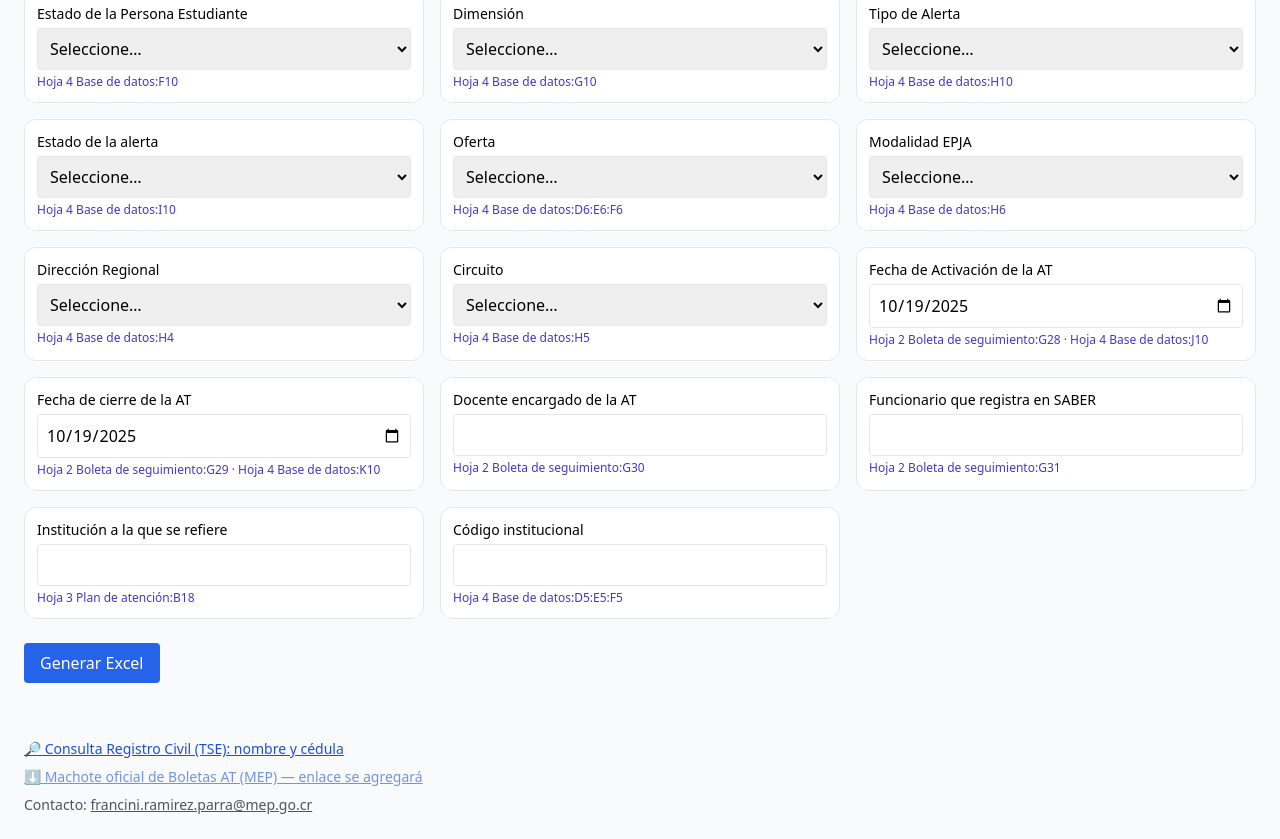
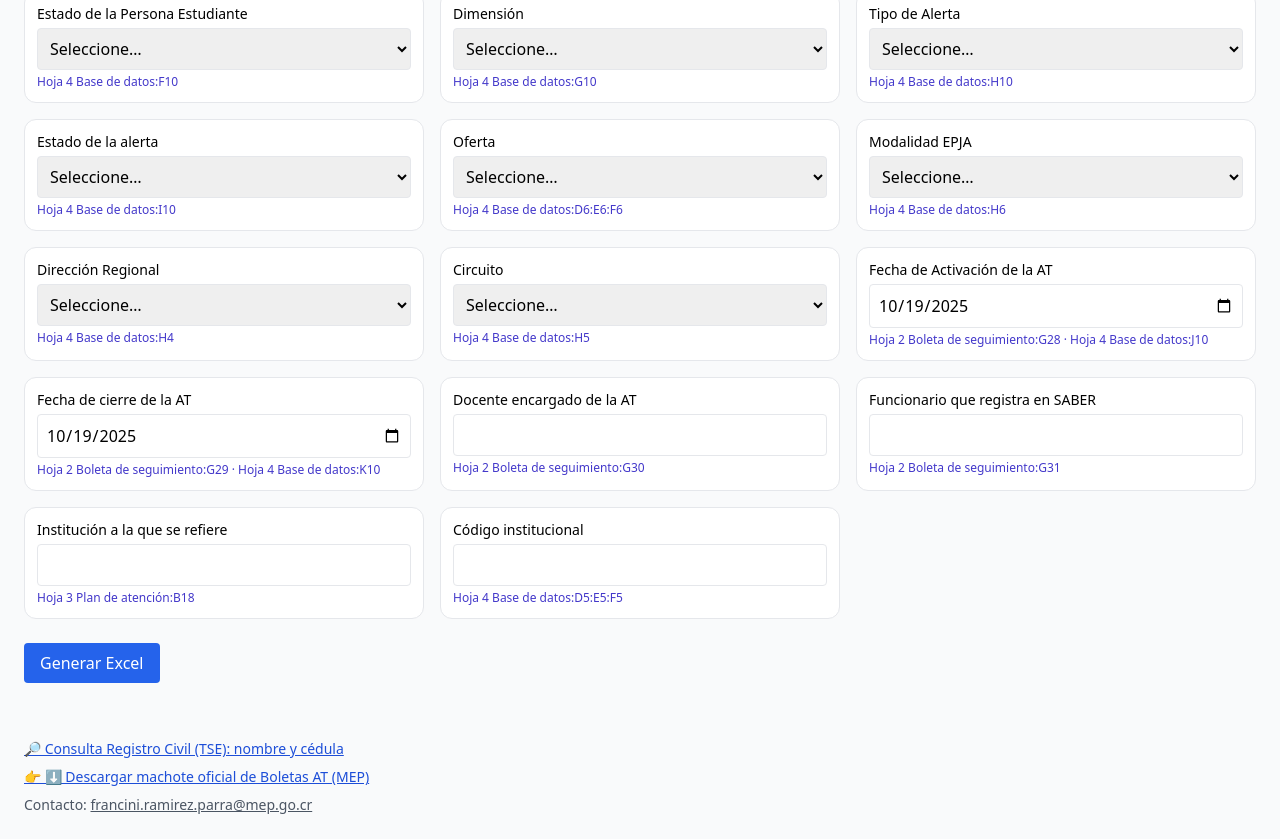
Before and after one commit to parrafran87-dev/upre-alerta-temprana, a React (Vite) app: page / in a window 1280 px wide. Shown: the part 645-1484 px from the top of the page. Built offline with nearby package versions, Linux system fonts and the light colour scheme.

Commit message:
Update App.tsx

```diff
--- a/src/App.tsx
+++ b/src/App.tsx
@@ -443,14 +443,14 @@ export default function App() {
             className="text-blue-700 underline font-medium"
           >
             🔎 Consulta Registro Civil (TSE): nombre y cédula
-          </a>
-          <a
-            href="#"
-            aria-disabled="true"
-            className="text-blue-700 underline font-medium opacity-60 cursor-not-allowed"
-            title="https://github.com/parrafran87-dev/upre-alerta-temprana/blob/main/BOLETA%20ALERTA%20TEMPRANA.xlsm"
-          >
-            ⬇️ Machote oficial de Boletas AT (MEP) — enlace se agregará
+        </a>
+        <a
+          href="https://github.com/parrafran87-dev/upre-alerta-temprana/blob/main/Boleta%20Alerta%20Temprana.xlsm"
+          target="_blank"
+          rel="noopener noreferrer"
+          className="text-blue-700 underline font-medium"
+        >
+          👉 ⬇️ Descargar machote oficial de Boletas AT (MEP)
           </a>
           <div className="text-gray-600">
             Contacto: <a href="mailto:francini.ramirez.parra@mep.go.cr" className="underline">francini.ramirez.parra@mep.go.cr</a>
```
